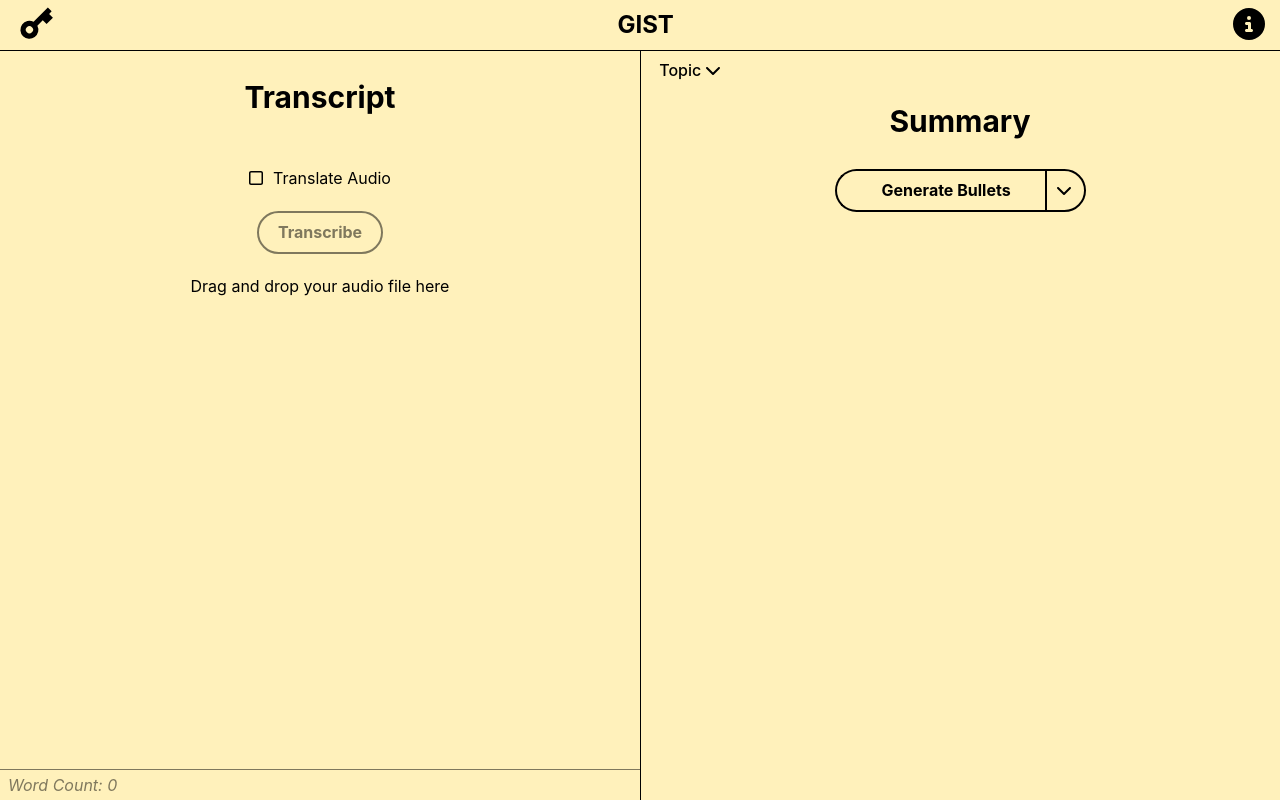
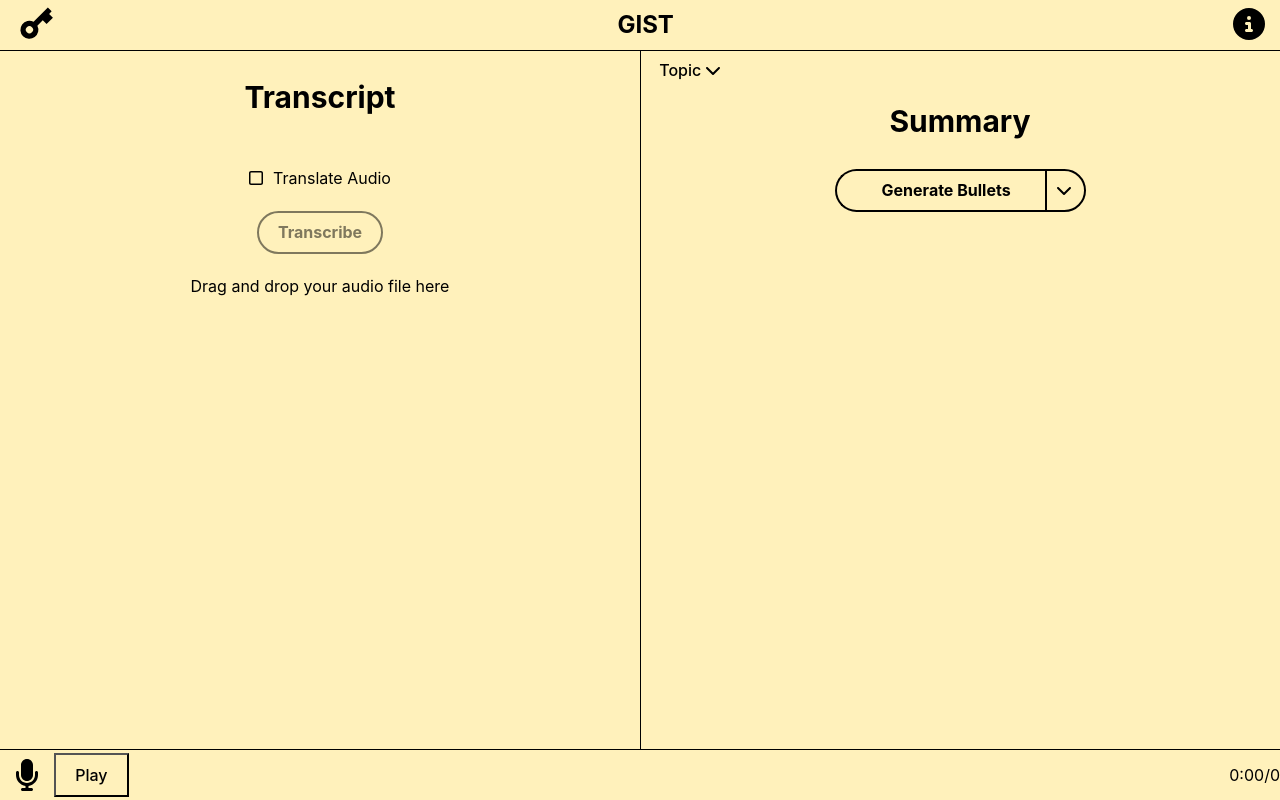
Before and after one commit to Carsonthemonkey/GIST, a React (Vite) app: page / in a window 1280 px wide. Built offline with nearby package versions, Linux system fonts and the light colour scheme; the HTML template or start-up script is replaced by a standard one.

Commit message:
Got basic audio play and pause working

```diff
--- a/src/App.tsx
+++ b/src/App.tsx
@@ -14,6 +14,7 @@ const isElectron =
     process.versions.electron;
 
 import { setColorScheme } from "./utils/colorSchemeChanger";
+import AudioPanel from "./components/AudioPanel";
 
 // export const Context = createContext<
 //     [string, React.Dispatch<React.SetStateAction<string>>]
@@ -92,6 +93,7 @@ function App() {
                     setTranscriptProp={setTranscriptText}
                 />
                 <SummaryPanel APIKeyProp={APIKey} transcriptProp={transcript} />
+                <AudioPanel audioFile="https://www.soundhelix.com/examples/mp3/SoundHelix-Song-1.mp3"/>
                 {modalIsOpen && (
                     <Modal
                         isOpen={modalIsOpen}
--- a/src/components/AudioPanel.tsx
+++ b/src/components/AudioPanel.tsx
@@ -1,14 +1,58 @@
-import React from "react";
+import React, { useState, useEffect } from "react";
 import "../styles/AudioPanel.css";
 import { FontAwesomeIcon } from "@fortawesome/react-fontawesome";
 import { faMicrophone } from "@fortawesome/free-solid-svg-icons";
 
-const AudioPanel = () => {
+interface AudioPanelProps {
+    audioFile: string;
+}
+
+const AudioPanel = ({ audioFile }: AudioPanelProps) => {
+    const [audio, setAudio] = useState(new Audio());
+    const [audioIsPlaying, setAudioIsPlaying] = useState(false);
+    const [duration, setDuration] = useState(0);
+
+    useEffect(() => {
+        audio.addEventListener('loadedmetadata', handleLoadedMetadata);
+        return () => {
+          audio.removeEventListener('loadedmetadata', handleLoadedMetadata);
+        };
+      }, [audio]);
+
+    function handleLoadedMetadata(){
+        setDuration(audio.duration)
+    }
+
+    function playAudio() {
+        //This function will play the audio file
+        audio.play();
+        setAudioIsPlaying(true);
+    }
+
+    function pauseAudio() {
+        //This function will pause the audio file
+        audio.pause();
+        setAudioIsPlaying(false);
+    }
+
     return (
         <div id="audio-panel">
             <button className="icon">
+                {/* This audio is just for testing */}
+                <audio src="https://www.soundhelix.com/examples/mp3/SoundHelix-Song-1.mp3" />
                 <FontAwesomeIcon icon={faMicrophone} size="2x" />
             </button>
+            {audioIsPlaying ? (
+                <button id="pause-btn" onClick={pauseAudio}>
+                    Pause
+                </button>
+            ) : (
+                <button id="play-btn" onClick={playAudio}>
+                    Play
+                </button>
+            )}
+        <div id="timeline"></div>
+        <div>0:00/{duration}</div>
         </div>
     );
 };
--- a/src/styles/AudioPanel.css
+++ b/src/styles/AudioPanel.css
@@ -1,4 +1,5 @@
 #audio-panel {
+  background-color: var(--background-color);
   position: fixed;
   bottom: 0;
   left: 0;
@@ -11,4 +12,7 @@
   flex-direction: row;
   align-items: center;
   justify-content: space-between;
+}
+#audio-panel #timeline {
+  flex-grow: 1;
 }/*# sourceMappingURL=AudioPanel.css.map */
--- a/src/styles/AudioPanel.scss
+++ b/src/styles/AudioPanel.scss
@@ -2,6 +2,7 @@
 
 #audio-panel {
     // makes audio panel fixed to bottom of page
+    background-color: var(--background-color);
     position: fixed;
     bottom: 0;
     left: 0;
@@ -15,4 +16,7 @@
     flex-direction: row;
     align-items: center;
     justify-content: space-between;
+    #timeline{
+        flex-grow: 1;
+    }
 }
```
Also changed, not shown: 1 other file (tests, documents, lock files or other folders).
